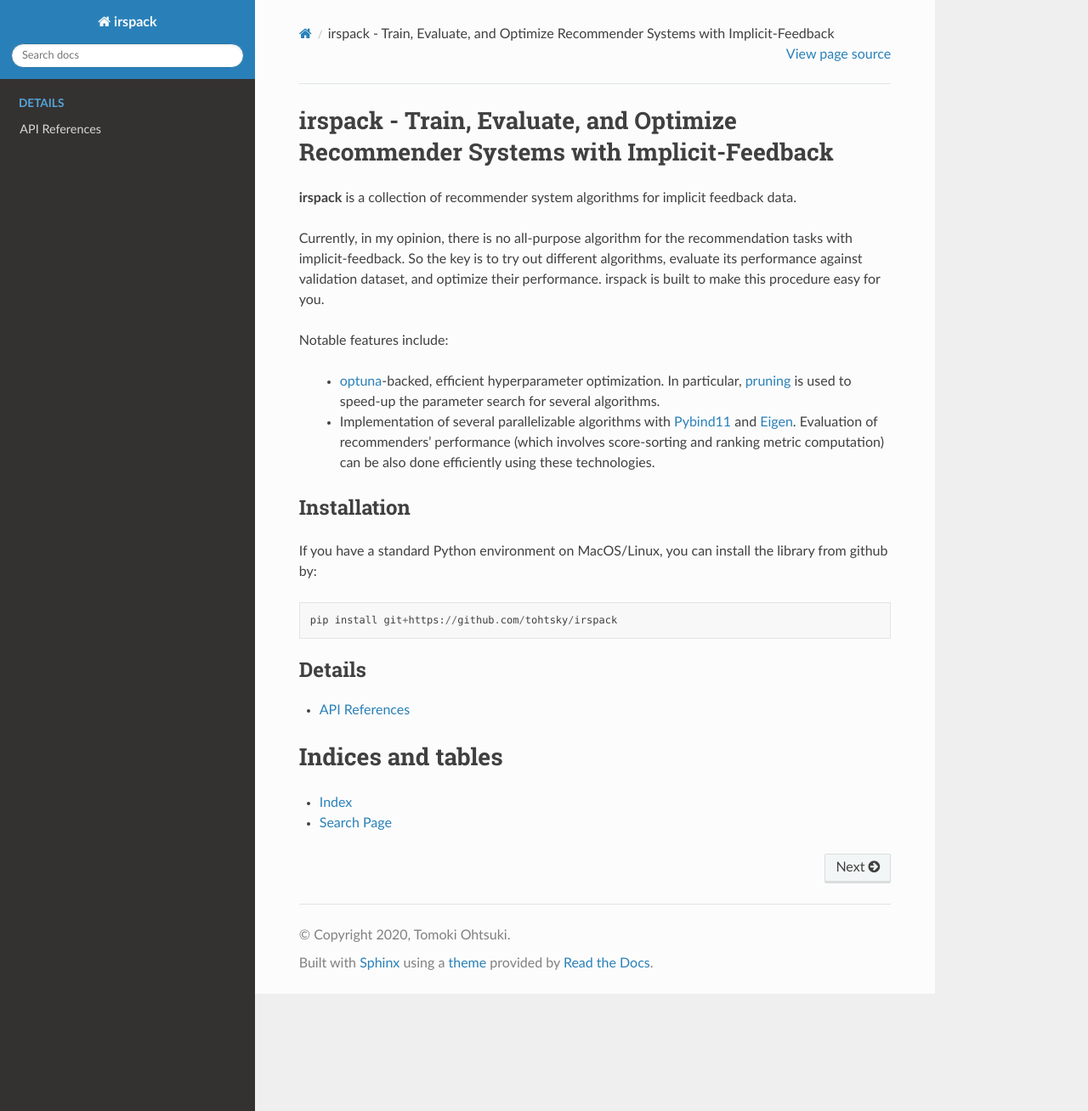
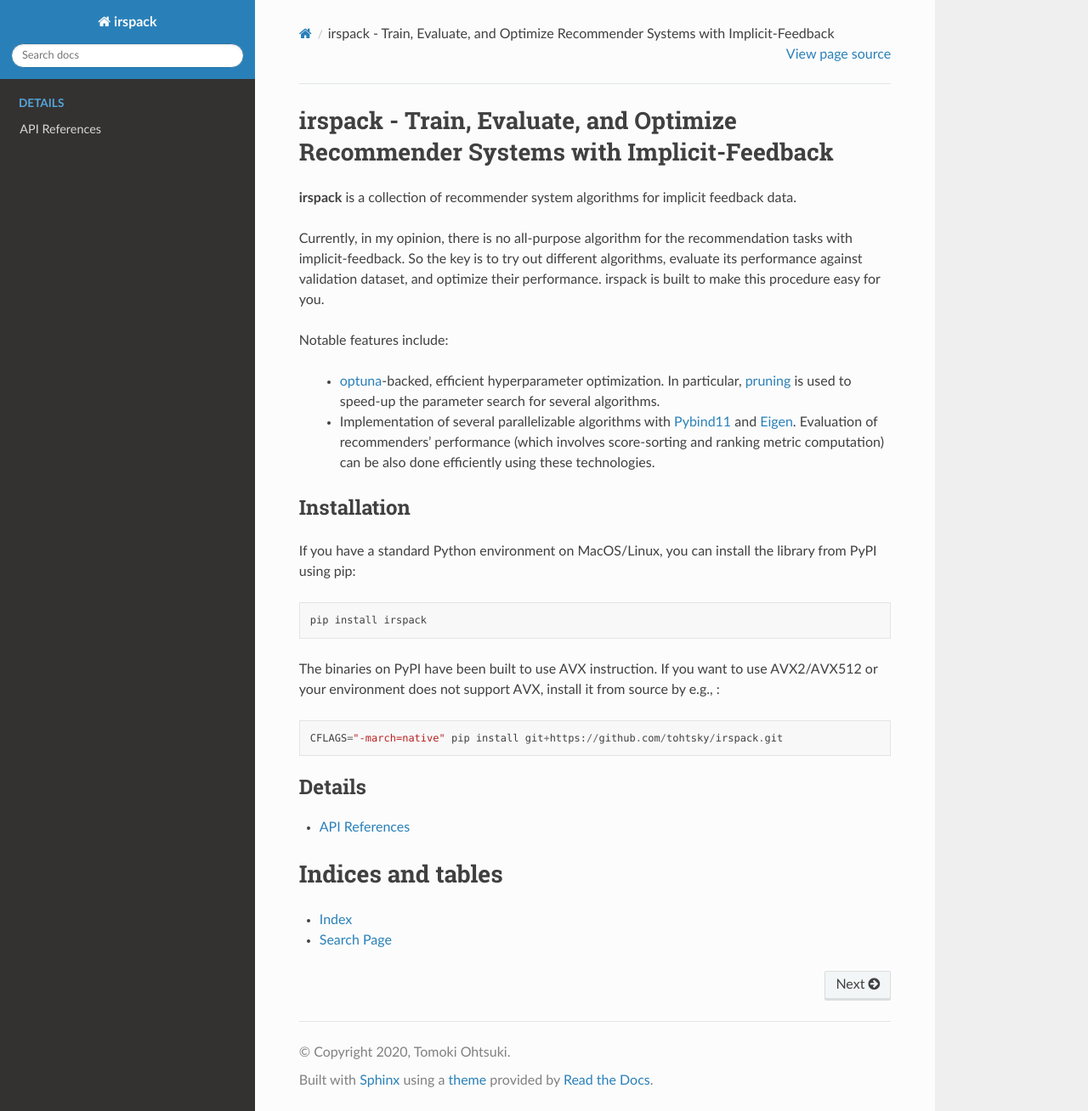
Before and after one commit to tohtsky/irspack, a Sphinx documentation site: the page built from docs/source/index.rst, in a window 1280 px wide and 1308 px high. Shown: the whole window at 85% size. Built offline with Sphinx 7.4.7 and the Read the Docs theme 2.0.0, drawn with Linux system fonts in a browser that asks for light colours; pages that are not in the unit, such as notebooks, are missing from menus.

Commit message:
update readme, try to support py3.6

```diff
--- a/docs/source/index.rst
+++ b/docs/source/index.rst
@@ -17,9 +17,16 @@ Notable features include:
 Installation
 -------------
 
-If you have a standard Python environment on MacOS/Linux, you can install the library from github by: ::
+If you have a standard Python environment on MacOS/Linux, you can install the library from PyPI using pip: ::
 
-   pip install git+https://github.com/tohtsky/irspack
+   pip install irspack
+
+The binaries on PyPI have been built to use AVX instruction.
+If you want to use AVX2/AVX512 or your environment does not support AVX, install it from source by e.g., : ::
+
+   CFLAGS="-march=native" pip install git+https://github.com/tohtsky/irspack.git
+
+
 
 .. toctree::
    :caption: Basic Tutorials
```
Also changed, not shown: Readme.md (+8 -2 lines), 1 other file.
